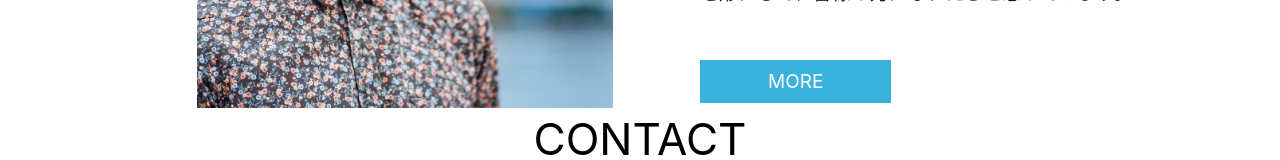
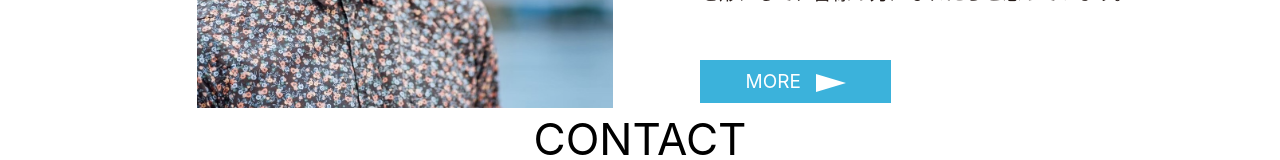
Before and after one commit to reiji-0720/EnGii-HP-recreate, a Nuxt app: page / in a window 1280 px wide. Shown: the part 1634-1794 px from the top of the page. Built offline with nearby package versions, Linux system fonts and the light colour scheme.

Commit message:
Update about.vue

```diff
--- a/components/about.vue
+++ b/components/about.vue
@@ -21,7 +21,7 @@
                     を形にして、皆様の力になれたらと思っています。
                 </p>
                 <div class="aboutMore">
-                    <p>MORE</p>
+                    <p>MORE<Triangle /></p>
                 </div>
             </div>
         </div>
@@ -29,8 +29,12 @@
 </template>
 
 <script>
+import Triangle from '~/components/Triangle.vue'
+
 export default {
-
+    components: {
+    Triangle
+  }
 }
 </script>
 
@@ -90,5 +94,6 @@ export default {
     text-align: center;
     color: #FFFFFF;
     font-size: 19px;
+    align-items: center;
 }
 </style>
```
